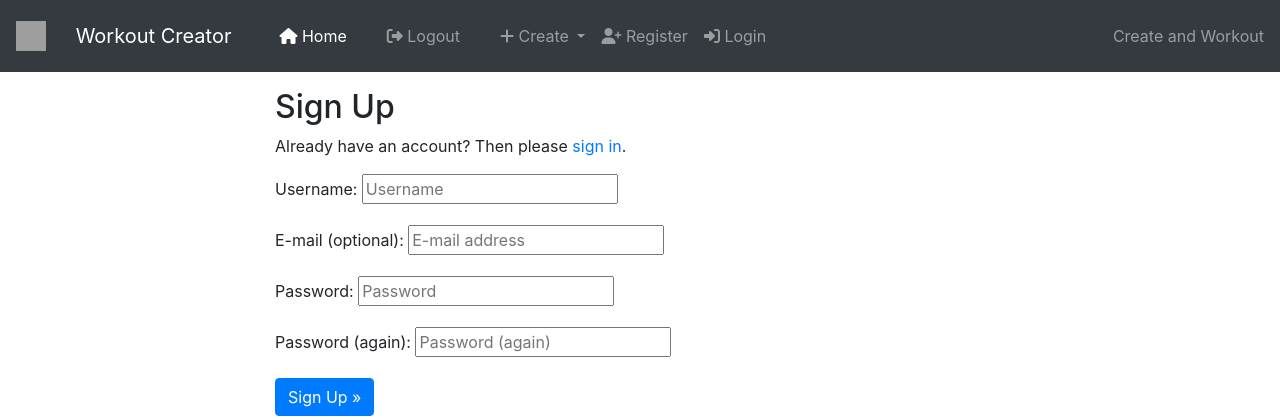
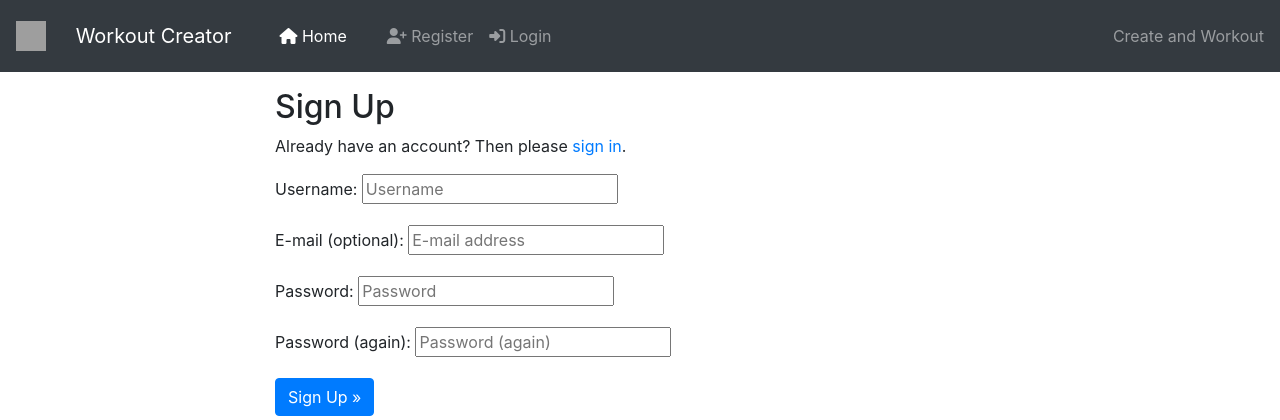
Before and after one commit to Code-Institute-Submissions/MattDunks94-create_workout_app, a Django app: page /accounts/signup/ in a window 1280 px wide. Shown: the top 420 px of the page. Run offline with Django 3.2, Linux system fonts and the light colour scheme; some libraries are stand-ins or nearby versions; grey boxes are pictures that could not be loaded.

Commit message:
added accounts urls to navbar links, added home link to navbar-brand element.

```diff
--- a/templates/base.html
+++ b/templates/base.html
@@ -29,7 +29,7 @@
 <body>
 
     <nav class="navbar navbar-expand-lg navbar-dark bg-dark py-3">
-        <a class="navbar-brand" href="#">
+        <a class="navbar-brand" href="{% url 'home' %}">
             <img src="/docs/4.3/assets/brand/bootstrap-solid.svg" width="30" height="30"
                 class="d-inline-block align-top mr-4" alt="">
             Workout Creator
@@ -41,12 +41,12 @@
         <div class="collapse navbar-collapse" id="navbarText">
             <ul class="navbar-nav mr-auto">
                 <li class="nav-item active mx-4">
-                    <a class="nav-link" href="#"><i class="fa fa-home" aria-hidden="true"></i> Home <span
+                    <a class="nav-link" href="{% url 'home' %}"><i class="fa fa-home" aria-hidden="true"></i> Home <span
                             class="sr-only">(current)</span></a>
                 </li>
-
+                {% if user.is_authenticated %}
                 <li class="nav-item mr-4">
-                    <a class="nav-link" href="#"><i class="fa fa-sign-out"
+                    <a class="nav-link" href="{% url 'account_logout' %}"><i class="fa fa-sign-out"
                             aria-hidden="true"></i> Logout</a>
                 </li>
                 <li class="nav-item dropdown">
@@ -55,22 +55,22 @@
                         <i class="fa fa-plus" aria-hidden="true"></i> Create
                     </a>
                     <div class="dropdown-menu" aria-labelledby="navbarDropdown">
-                        <a class="dropdown-item" href="#"><i class="fa fa-bars"
-                                aria-hidden="true"></i> Workout Category</a>
+                        <a class="dropdown-item" href="#"><i class="fa fa-bars" aria-hidden="true"></i> Workout
+                            Category</a>
                         <a class="dropdown-item" href="#"><i class="fa-solid fa-dumbbell"></i>
                             Exercise</a>
                     </div>
                 </li>
-
+                {% else %}
                 <li class="nav-item">
-                    <a class="nav-link" href="#"><i class="fa fa-user-plus"
+                    <a class="nav-link" href="{% url 'account_signup' %}"><i class="fa fa-user-plus"
                             aria-hidden="true"></i> Register</a>
                 </li>
                 <li class="nav-item">
-                    <a class="nav-link" href="#"><i class="fa fa-sign-in"
+                    <a class="nav-link" href="{% url 'account_login' %}"><i class="fa fa-sign-in"
                             aria-hidden="true"></i> Login</a>
                 </li>
-
+                {% endif %}
             </ul>
             <span class="navbar-text">
                 Create and Workout
```
